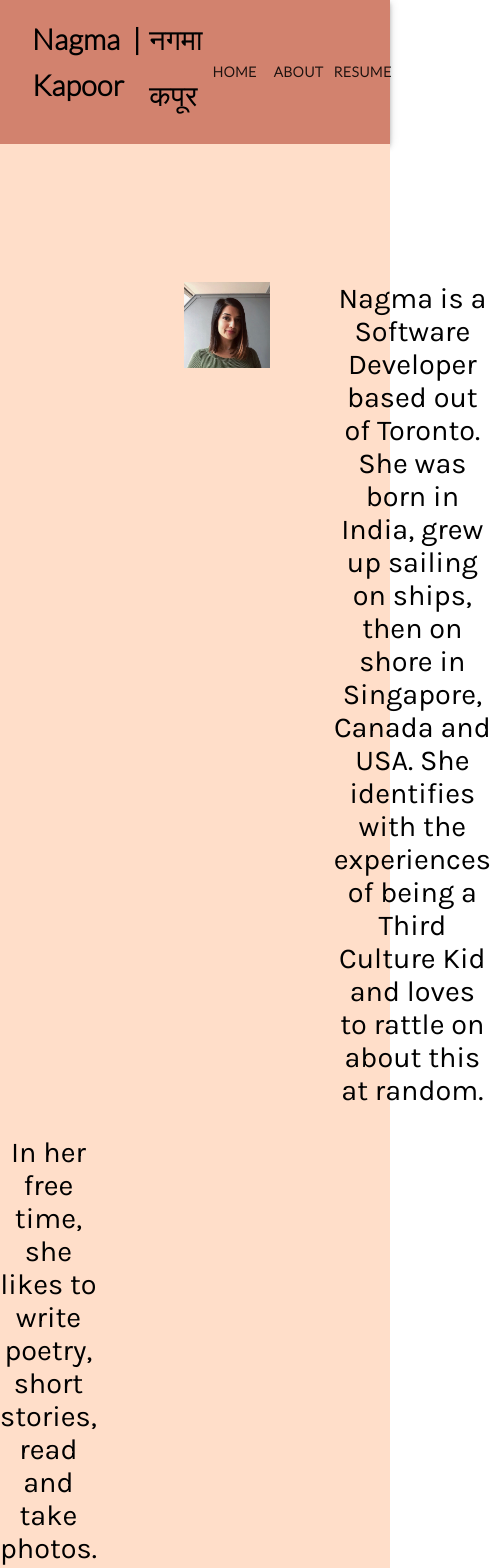
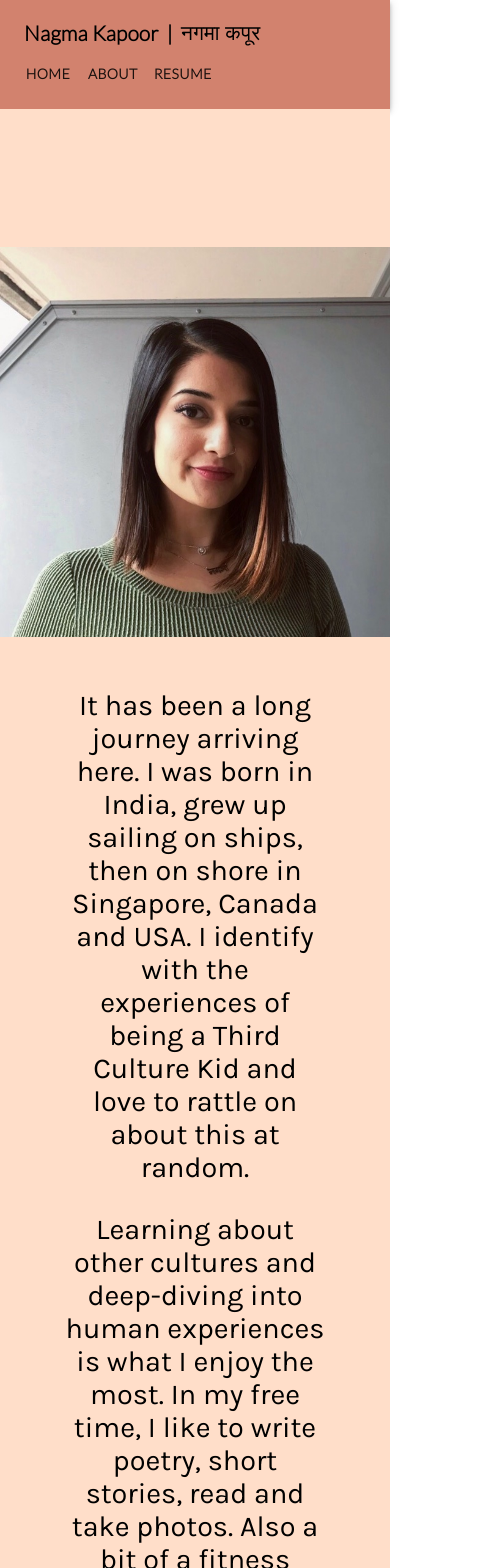
Before and after one commit to nagmak/nagma-site, a React (Create React App) app: page /about in a window 390 px wide. Shown: the top 1568 px of the page, 491 px wide, since content can reach past the window. Built offline with nearby package versions, Linux system fonts and the light colour scheme.

Commit message:
added responsiveness

```diff
--- a/src/App.css
+++ b/src/App.css
@@ -69,3 +69,19 @@ a {
     font-family: 'Lato', sans-serif;
     font-weight: bold;
 }
+
+img, embed, object, video {
+  max-width: 100%;
+}
+
+@media (max-width: 400px) {
+  .App-header {
+    padding-left: 1.5em;
+    padding-right: 1.5em;
+  }
+
+  .bottom-footer {
+    padding-left: 1.5em;
+    padding-right: 1.5em;
+  }
+}
--- a/src/App.js
+++ b/src/App.js
@@ -14,13 +14,14 @@ library.add(fab, fas);
 function App() {
   return (
     <div className="App">
-      <div className="container">
+      <header className="container">
+      <meta name="viewport" content="minimum-scale=1, initial-scale=1, width=device-width"/>
       <link rel="preconnect" href="https://fonts.gstatic.com"></link>
       <link href="https://fonts.googleapis.com/css2?family=Karma&family=Karla&family=Lato:wght@300&display=swap" rel="stylesheet"></link>
       <Route path="/" exact component={HomePage} />
       <Route path="/about" component={AboutPage} />
       <Route path="/blog" component={BlogPage} />
-    </div>
+    </header>
       <footer className="bottom-footer">
       {/* <a className="arrow" href="#projects">
             <FontAwesomeIcon size="6x" icon={['fas', 'angle-double-down']} />
--- a/src/components/about/about.css
+++ b/src/components/about/about.css
@@ -1,16 +1,16 @@
 img.about-page-icon {
-    display: flex;
-    max-width: 22%;
+    flex: 1;
+    width: 100%;
+    max-width: 500px;
     height: auto;
-    float: left;
-    margin-left: 184px;
+    margin-left: 64px;
     margin-right: 64px;
     margin-bottom: 24px;
 }
 .about-page-text {
-    margin-top: 108px;
+    flex: 1;
     font-size: 1.8rem;
-    margin-right: 200px;
+    /* margin-right: 200px; */
     font-family: 'Karla', sans-serif;
 }
 
@@ -18,3 +18,35 @@ img.about-page-icon {
     display: flex;
     margin-right: 188px;
 }
+
+.about-page {
+    width: 100%;
+    background-color: #ffdec9;
+}
+
+.about-page-header {
+    display: flex;
+    margin-top: 108px;
+}
+
+@media (max-width: 1780px) {
+    .about-page-header {
+        flex-direction: column;
+    }
+
+    .about-page-text {
+        margin-left: 64px;
+        margin-right: 64px;
+    }
+
+    .about-page-para {
+        margin-right: unset;
+    }
+}
+
+@media (max-width: 400px) {
+    img.about-page-icon {
+        margin-left: unset;
+        margin-right: unset;
+    }
+}
--- a/src/components/about/about.js
+++ b/src/components/about/about.js
@@ -5,16 +5,14 @@ function AboutPage() {
     return (
         <div className="about-page">
             <header className="about-page-header">
+            <meta name="viewport" content="minimum-scale=1, initial-scale=1, width=device-width"/>
             <link rel="stylesheet" href="https://fonts.googleapis.com/css?family=Roboto:300,400,500,700&display=swap"/>
             <link rel="stylesheet" href="https://fonts.googleapis.com/icon?family=Material+Icons"/>
-            <meta
-            name="viewport"
-            content="minimum-scale=1, initial-scale=1, width=device-width, shrink-to-fit=no"/>
             <img className="about-page-icon" src="worknagma.JPG" alt="Nagma"/>
             <div className="about-page-text">
-                <p className="about-page-para">Nagma is a Software Developer based out of Toronto. She was born in India, grew up sailing on ships, then on shore in Singapore, Canada and USA. She identifies with the experiences of being a Third Culture Kid and loves to rattle on about this at random.</p>
-                <p className="about-page-para">In her free time, she likes to write poetry, short stories, read and take photos. She’s also a bit of a fitness junkie when stars align.</p>
-                <p className="about-page-para">Currently, she works at IBM Canada - Data Security as a Full-Stack Developer using React, Node and Golang.</p>
+                <p className="about-page-para">It has been a long journey arriving here. I was born in India, grew up sailing on ships, then on shore in Singapore, Canada and USA. I identify with the experiences of being a Third Culture Kid and love to rattle on about this at random.</p>
+                <p className="about-page-para">Learning about other cultures and deep-diving into human experiences is what I enjoy the most. In my free time, I like to write poetry, short stories, read and take photos. Also a bit of a fitness junkie when stars align.</p>
+                <p className="about-page-para">Currently, I work at IBM Canada - Data Security as a Full-Stack Developer using React, Node and Go.</p>
             </div>
             </header>
         <body>
--- a/src/components/app-bar/app-bar.css
+++ b/src/components/app-bar/app-bar.css
@@ -51,3 +51,28 @@ Button a {
     background-color: #d2826e !important;
     color:rgba(0, 0, 0, 0.97) !important;
 }
+
+
+@media (max-width: 480px) {
+    .MuiToolbar-root.MuiToolbar-regular.toolbar.MuiToolbar-gutters {
+        display: flex;
+        /* flex-direction: column; */
+        flex-wrap: wrap;
+    }
+
+    .MuiTypography-h6 {
+        min-width: 100%;
+        font-size: 1.3rem !important;
+        padding-left: 8px;
+    }
+
+    .hindi-text {
+        line-height: 40px !important;
+    }
+
+    .MuiButtonBase-root.MuiButton-root.MuiButton-text.btn-toolbar.MuiButton-colorInherit {
+        display: flex;
+        flex-direction: row;
+        flex-wrap: wrap;
+    }
+}
--- a/src/components/home/home.css
+++ b/src/components/home/home.css
@@ -14,7 +14,8 @@
 
 img.icon-image {
     display: flex;
-    max-width: 18%;
+    width: 100%;
+    max-width: 500px;
     height: auto;
     border-radius: 50%;
     float: left;
--- a/src/components/home/home.js
+++ b/src/components/home/home.js
@@ -16,7 +16,7 @@ function HomePage() {
             <link rel="stylesheet" href="https://fonts.googleapis.com/icon?family=Material+Icons"/>
             <meta
             name="viewport"
-            content="minimum-scale=1, initial-scale=1, width=device-width, shrink-to-fit=no"/>
+            content="minimum-scale=1, initial-scale=1, width=device-width"/>
             <img className="icon-image" src="nagmacartoon2.JPG" alt="Nagma"/>
             <h1 className="name-header">Hi, I'm Nagma!</h1>
             <h3 className="about-me"><Emoji symbol="👩🏻‍💻" label="woman-dev"/>Software Developer at IBM.</h3>
```
